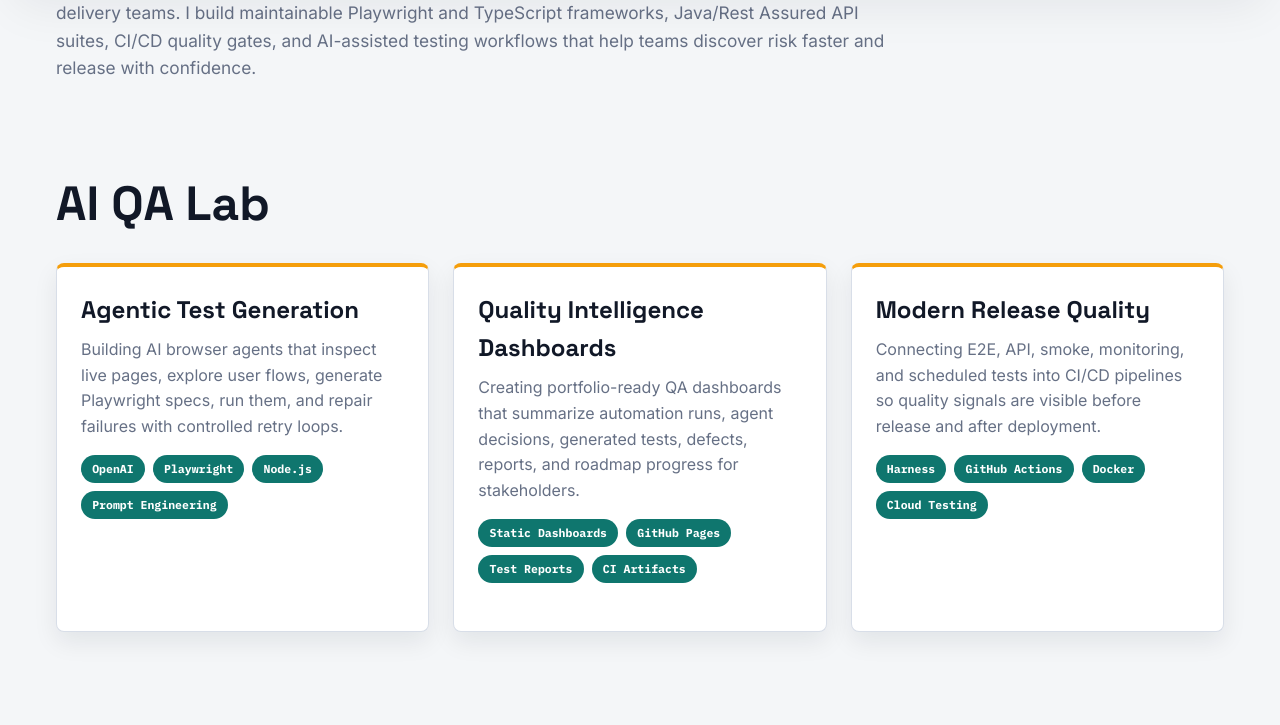
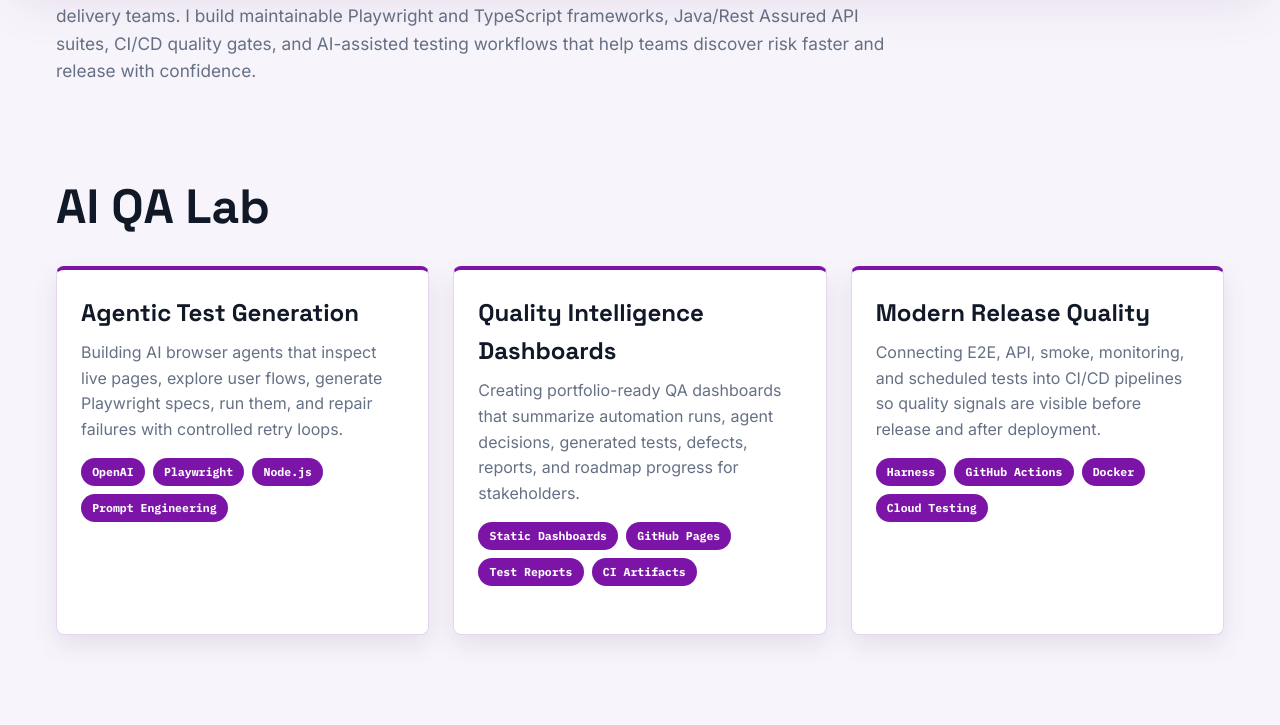
Before and after one commit to armandocodedev/portfolio-website, a plain HTML site: page index.html in a window 1280 px wide. Shown: the part 799-1524 px from the top of the page. Drawn offline with Linux system fonts and the light colour scheme.

Commit message:
style: align portfolio palette with brand

```diff
--- a/css/style.css
+++ b/css/style.css
@@ -1,16 +1,17 @@
 /* Base styles with CSS variables for theming */
 :root {
-    --primary-color: #0f766e;
+    --primary-color: #7c15a7;
     --secondary-color: #111827;
-    --accent-color: #f59e0b;
+    --accent-color: #b710c2;
+    --brand-soft-color: #d894ff;
     --text-color: #1f2937;
     --muted-color: #667085;
-    --page-bg: #f4f6f8;
+    --page-bg: #f7f5fb;
     --panel-bg: #ffffff;
-    --panel-soft-bg: #f8fafc;
-    --line-color: #d8dee8;
-    --light-bg-color: #f3f4f6;
-    --shadow-color: rgba(15, 23, 42, 0.08);
+    --panel-soft-bg: #fbf7ff;
+    --line-color: #e2d7eb;
+    --light-bg-color: #f2ecf7;
+    --shadow-color: rgba(74, 20, 100, 0.1);
     --header-bg: #ffffff;
     --header-text: #111827;
     --font-body: Inter, ui-sans-serif, system-ui, -apple-system, BlinkMacSystemFont, "Segoe UI", sans-serif;
@@ -19,18 +20,19 @@
 }
 
 :root[data-theme="dark"] {
-    --primary-color: #2dd4bf;
+    --primary-color: #d894ff;
     --secondary-color: #f8fafc;
-    --accent-color: #fbbf24;
+    --accent-color: #b710c2;
+    --brand-soft-color: #d894ff;
     --text-color: #e5e7eb;
-    --muted-color: #aab4c3;
-    --page-bg: #0f172a;
-    --panel-bg: #111827;
-    --panel-soft-bg: #182230;
-    --line-color: #263244;
-    --light-bg-color: #111827;
-    --shadow-color: rgba(0, 0, 0, 0.28);
-    --header-bg: #111827;
+    --muted-color: #b9a9c8;
+    --page-bg: #130817;
+    --panel-bg: #1b1022;
+    --panel-soft-bg: #24142e;
+    --line-color: #382244;
+    --light-bg-color: #1b1022;
+    --shadow-color: rgba(0, 0, 0, 0.34);
+    --header-bg: #170b1d;
     --header-text: #f8fafc;
 }
 
@@ -66,6 +68,15 @@ header {
     border-bottom: 1px solid var(--line-color);
     color: var(--header-text);
     padding: 2rem 0;
+    width: 100%;
+}
+
+header::after {
+    background: linear-gradient(90deg, var(--primary-color), var(--accent-color), var(--brand-soft-color));
+    content: "";
+    display: block;
+    height: 3px;
+    opacity: 0.95;
     width: 100%;
 }
 
@@ -232,7 +243,7 @@ section h3 {
 .focus-card {
     background: var(--panel-bg);
     border: 1px solid var(--line-color);
-    border-top: 4px solid var(--accent-color);
+    border-top: 4px solid var(--primary-color);
     border-radius: 8px;
     padding: 1.5rem;
     box-shadow: 0 10px 25px var(--shadow-color);
@@ -374,7 +385,7 @@ section h3 {
 }
 
 .project-outcomes li::before {
-    background: var(--accent-color);
+    background: var(--brand-soft-color);
     border-radius: 999px;
     content: "";
     height: 0.45rem;
--- a/data/data.json
+++ b/data/data.json
@@ -186,11 +186,11 @@
   ],
   "siteSettings": {
     "theme": {
-      "primaryColor": "#0F766E",
+      "primaryColor": "#7C15A7",
       "secondaryColor": "#111827",
-      "accentColor": "#F59E0B",
+      "accentColor": "#B710C2",
       "textColor": "#1F2937",
-      "lightBackgroundColor": "#F3F4F6"
+      "lightBackgroundColor": "#F2ECF7"
     },
     "metaTags": {
       "title": "Freddy Suarez - Senior QA Automation & AI Testing Engineer",
```
